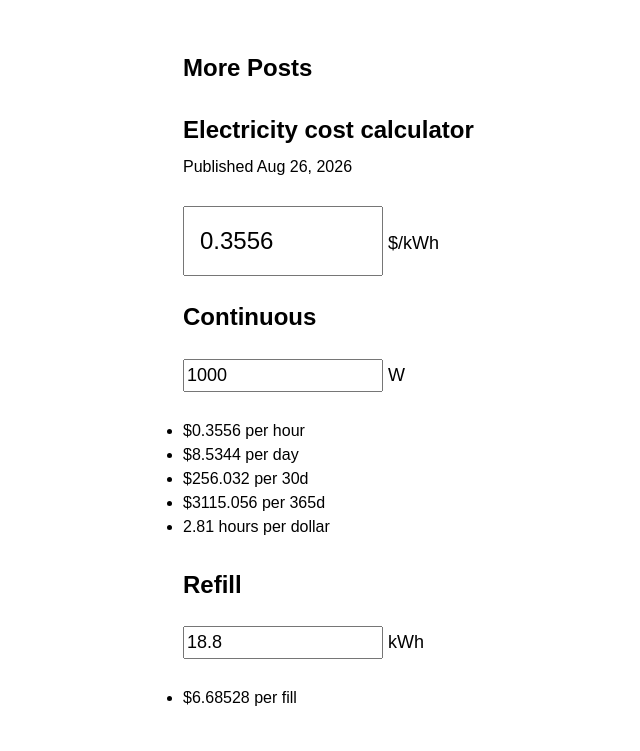
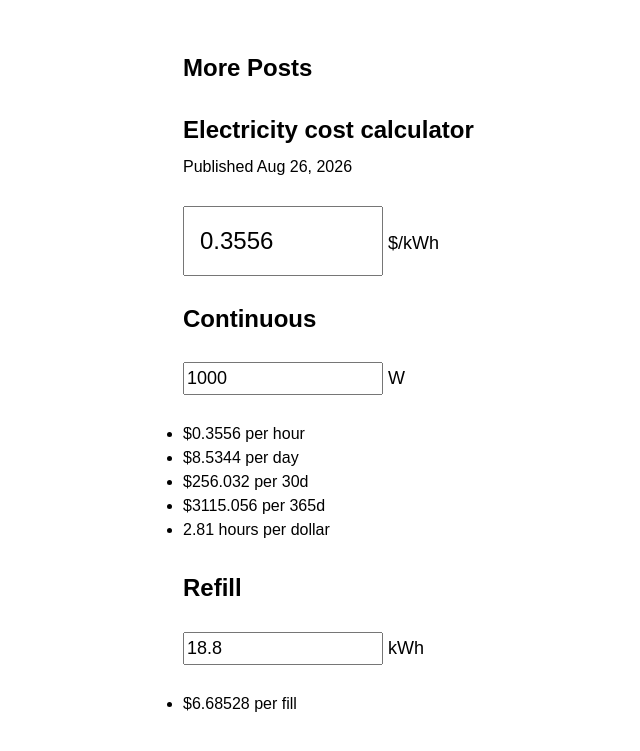
Before and after one commit to farski/awholenother.com, a Jekyll site: the page built from _posts/2026-08-26-electricity-cost-calculator.md, in a window 1280 px wide. Shown: the top 751 px of the page, without its empty margins (106-746 px from the left). Built offline with Jekyll 4.4.1, drawn with Linux system fonts in a browser that asks for light colours.

Commit message:
Add margins

```diff
--- a/css/main.css
+++ b/css/main.css
@@ -144,7 +144,9 @@ body>header {
 article {
 	margin-block-end: 100px;
 
-	p {
+	h2,
+	p,
+	ul {
 		margin-block: 1lh;
 	}
 
```
